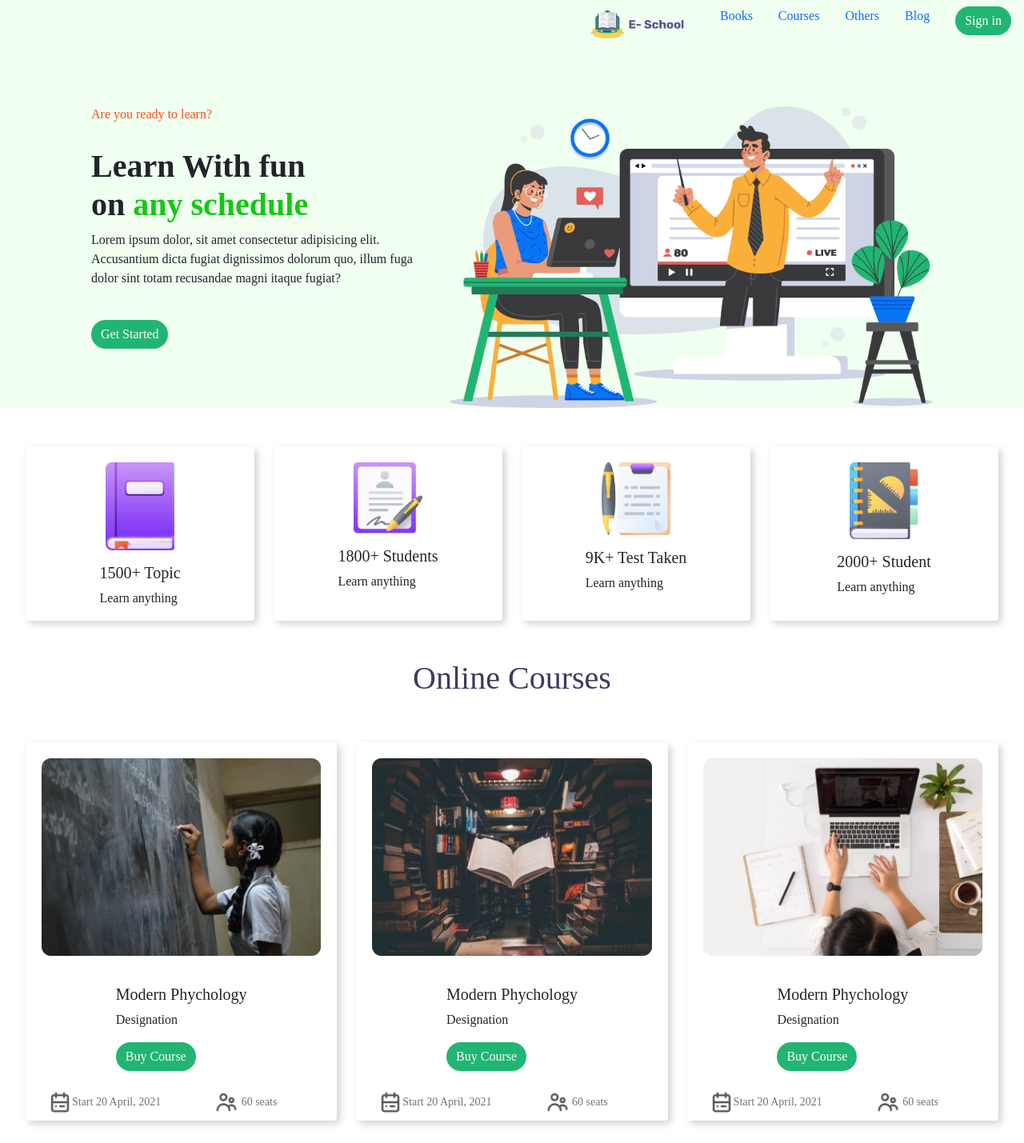
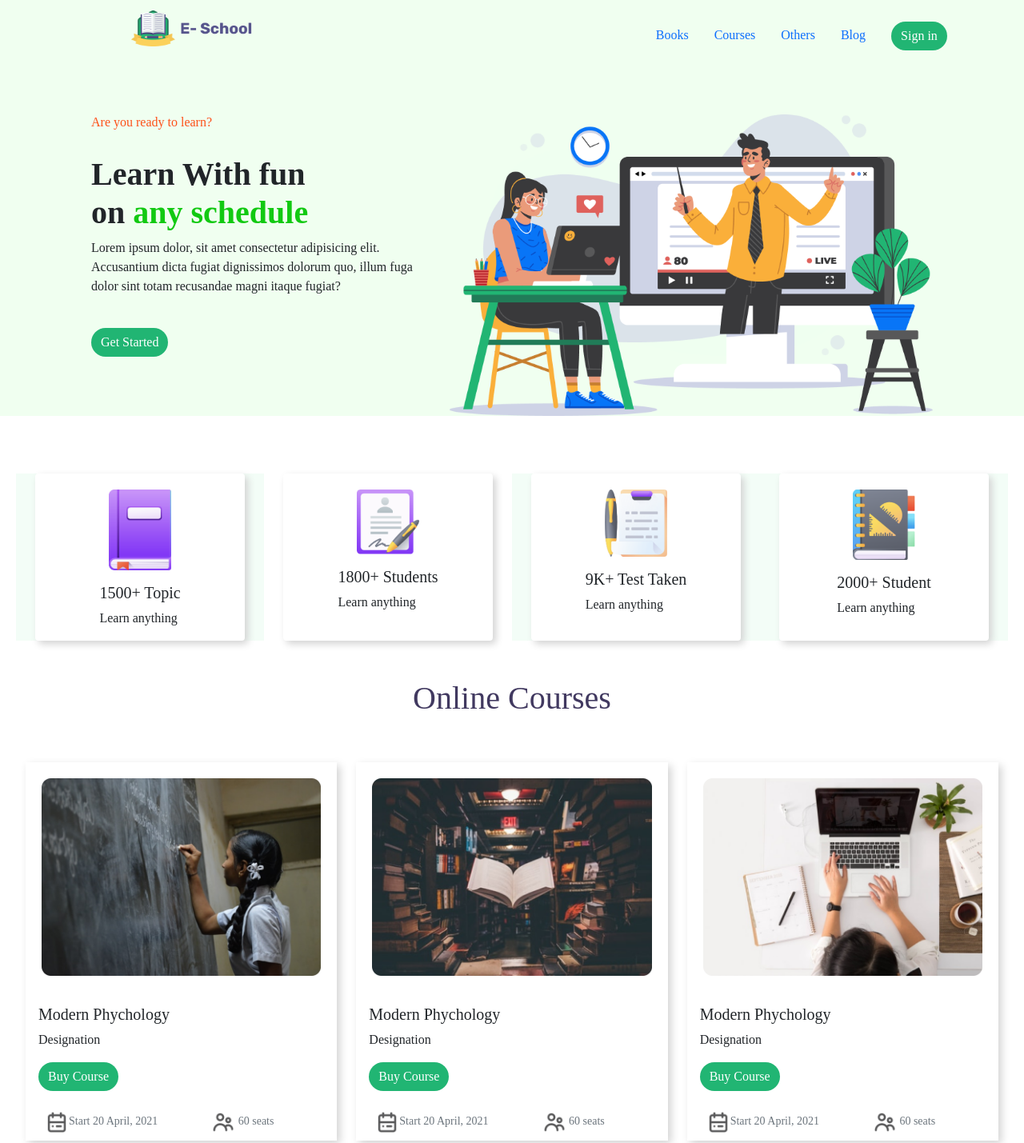
Before and after one commit to SifatNiloy/e-school, a plain HTML site: page index.html in a window 1280 px wide. Shown: the top 1429 px of the page at 80% size. Drawn offline with nearby package versions, Linux system fonts and the light colour scheme.

Commit message:
e-school website completed

```diff
--- a/index.html
+++ b/index.html
@@ -11,15 +11,18 @@
 <body>
     <div class="top-part">
 
-        <div>
-          <ul class="nav justify-content-end">
-            <nav class="navbar navbar-light ">
+        <div class="container-fluid">
+          <div class="nav d-flex ">
+            <nav class="navbar d-flex navbar-light ">
               <div class="container-fluid">
                 <a class="navbar-brand" href="#">
-                  <img src="e-school-resources-master/ICON/Logo.png" alt=""  height="35" class="d-inline-block ">
+                  <span style='margin-left: 130px; '> &nbsp;
+                  <img src="e-school-resources-master/ICON/Logo.png" alt=""  height="45" class="d-inline-block ">
                </a>
               </div>
             </nav>
+            <span style='margin-left: 460px; '> &nbsp;
+            <ul class="nav ">
               <li class="nav-item">
                 <a class="nav-link " aria-current="page" href="#"> Books</a>
               </li>
@@ -33,9 +36,10 @@
                  <a class="nav-link" href="#">Blog</a>
               </li>
               <li class="nav-item">
-                  <a class="nav-link" href="#"><button type="button" class="btn btn-success">Sign in</button></a>
+                <a class="nav-link" href="#"><button type="button" class="btn btn-success eita1">Sign in</button></a>
               </li>
             </ul>
+              </div>
         </div>
 
 
@@ -68,8 +72,8 @@
 
 
 
-    <div class="row row-cols-1 row-cols-md-4 g-4 ">
-        <div class="col ">
+    <div class="row row-cols-1 row-cols-md-4 g-5 ">
+        <div class="col green-background" >
           <div class="card h-100 ">
             <img src="e-school-resources-master/ICON/book.png" class="card-img-top-1" alt="...">
             <div class="card-body">
@@ -87,7 +91,7 @@
             </div>
           </div>
         </div>
-        <div class="col">
+        <div class="col green-background">
           <div class="card h-100">
             <img src="e-school-resources-master/ICON/Test.png" class="card-img-top-1" alt="...">
             <div class="card-body">
@@ -96,7 +100,7 @@
             </div>
           </div>
         </div>
-        <div class="col">
+        <div class="col green-background">
           <div class="card h-100">
             <img src="e-school-resources-master/ICON/Students.png" class="card-img-top-1" alt="...">
             <div class="card-body">
@@ -116,9 +120,9 @@
       </div>
       <br>
 
-      <div class="row row-cols-1 row-cols-md-3 g-4">
+      <div class="row row-cols-1 row-cols-md-3 g-4 ">
         <div class="col">
-          <div class="card h-100">
+          <div class="card2 h-100 ">
             <img src="e-school-resources-master/Photos/Morder pyschology.png" class="card-img-top" alt="...">
             <div class="card-body">
               <h5 class="card-title">Modern Phychology</h5>
@@ -138,7 +142,7 @@
           </div>
         </div>
         <div class="col">
-          <div class="card h-100">
+          <div class="card2 h-100">
             <img src="e-school-resources-master/Photos/Morder psyc.png" class="card-img-top" alt="...">
             <div class="card-body">
               <h5 class="card-title">Modern Phychology</h5>
@@ -156,8 +160,8 @@
             </div>
           </div>
         </div>
-        <div class="col">
-          <div class="card h-100">
+        <div class="col ">
+          <div class="card2 h-100 ">
             <img src="e-school-resources-master/Photos/Morder pychons.png" class="card-img-top" alt="...">
             <div class="card-body">
               <h5 class="card-title">Modern Phychology</h5>
--- a/style.css
+++ b/style.css
@@ -13,6 +13,13 @@ h4{
 
 }
 
+.eita1{
+    margin-top: -5px;
+
+}
+.green-background{
+    background-color:  #f3fdf7;
+}
 h2{
     font-family: poppins;
     font-weight: 900;
@@ -29,11 +36,14 @@ h2{
     width: 60%;
     float: left;
 }
+
 .btn{
     border-style: none;
     background-color: #21B573;
     border-radius: 20px;
+
 }
+
 .row{
     margin: 0px 20px;
 
@@ -43,6 +53,13 @@ h2{
     border-style: none;
     background-color:  #ffffff ;
     box-shadow: 4px 4px 10px lightgray;
+}
+.card2{
+
+    border-style: none;
+    background-color:  #ffffff ;
+    box-shadow: 4px 4px 10px lightgray;
+
 }
 .card-img-top-1 {
     width: 30%;
```
Lines whose indentation alone changed are shown as unchanged.
